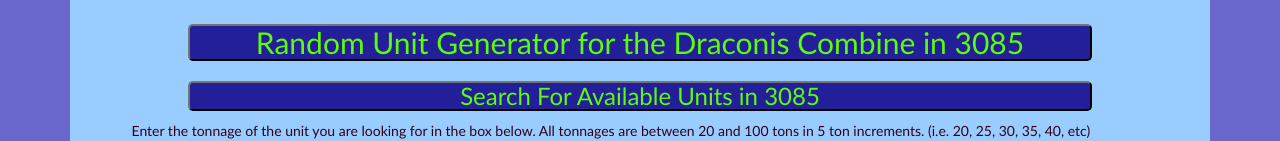
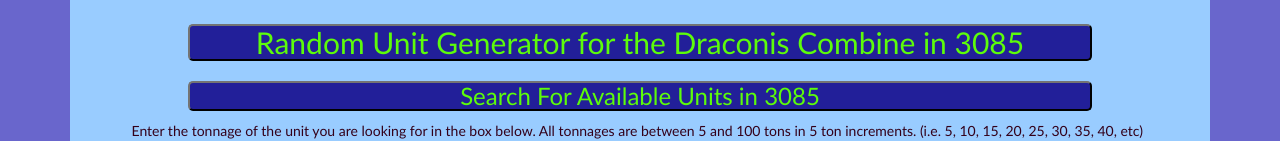
Before and after one commit to GregoryC55/PHP_Assignment_2016, a PHP site: page /dracgenerator.php in a window 1280 px wide. Shown: the part 316-457 px from the top of the page. Run offline with PHP 8.4, Linux system fonts and the light colour scheme; data comes from the database, SQL or seed files in the repository.

Commit message:
Add files via upload
Updated HTML

```diff
--- a/dracgenerator.php
+++ b/dracgenerator.php
@@ -2,8 +2,8 @@
     <div class="article">
       <h2>Random Unit Generator for the Draconis Combine in 3085</h2>
       <h3>Search For Available Units in 3085</h3>
-    <p>Enter the tonnage of the unit you are looking for in the box below.  All tonnages are between 20 and 100 tons in 5 ton increments.
-    (i.e. 20, 25, 30, 35, 40, etc)</p>
+    <p>Enter the tonnage of the unit you are looking for in the box below.  All tonnages are between 5 and 100 tons in 5 ton increments.
+    (i.e. 5, 10, 15, 20, 25, 30, 35, 40, etc)</p>
     <form name="frmSearch" method="post" action="dracgenerator.php">
       <table width="599" border="1">
         <tr>
```
